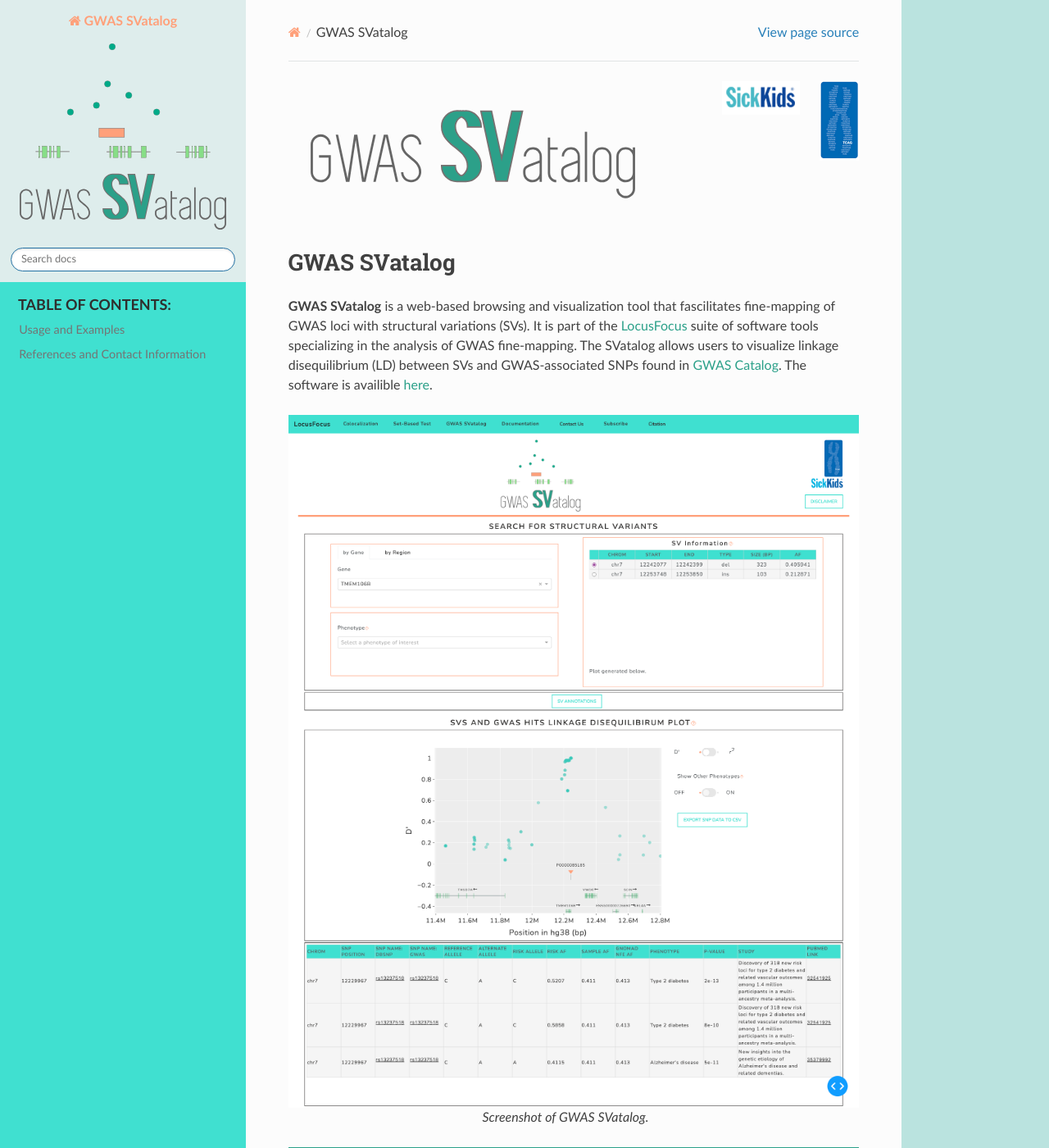
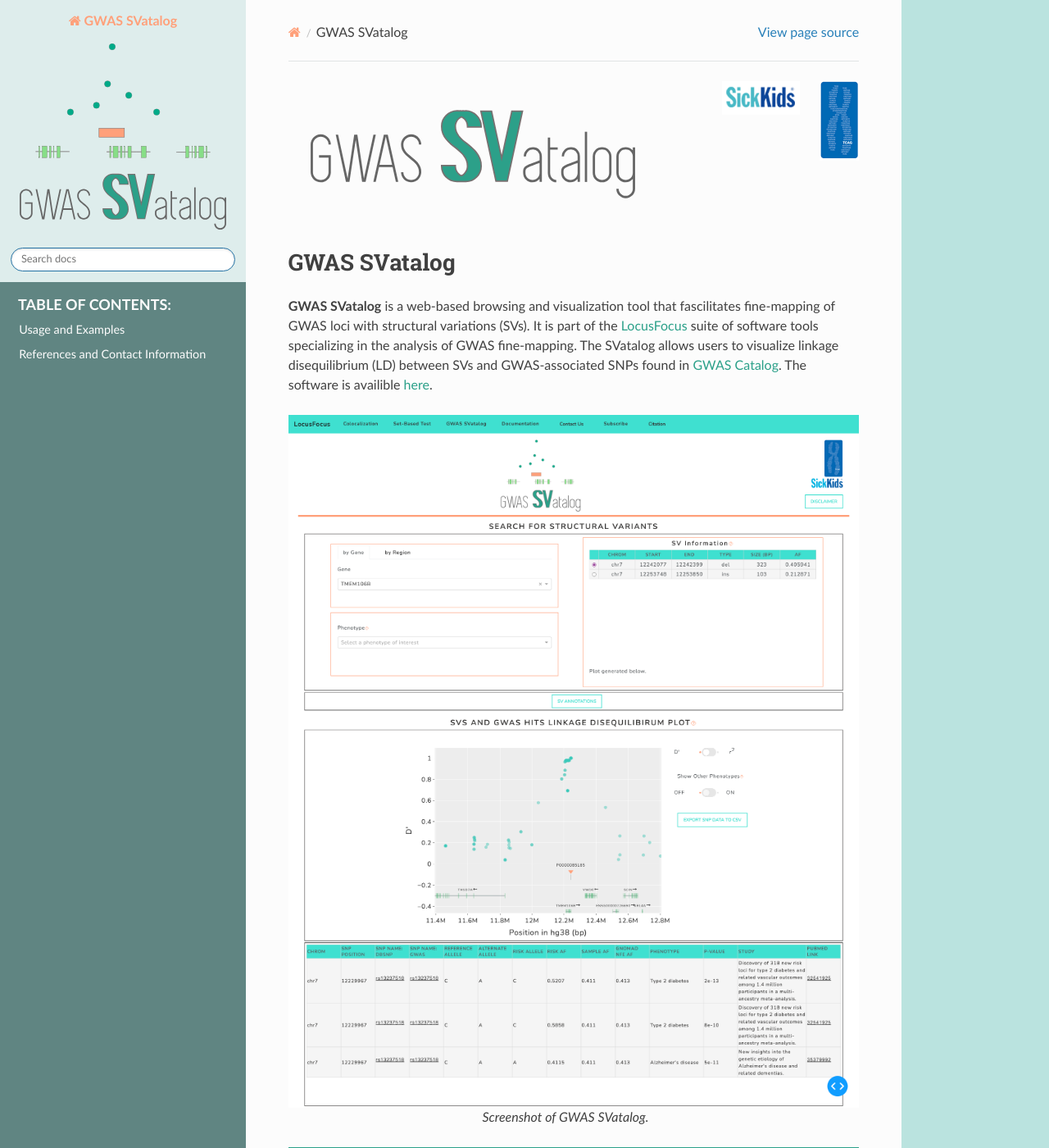
Before and after one commit to shalvichirmade/gwas-svatalog-docs, a Sphinx documentation site: the page built from source/index.rst, in a window 1280 px wide and 1400 px high. Shown: the whole window at 82% size. Built offline with Sphinx 7.4.7 and the Read the Docs theme 2.0.0, drawn with Linux system fonts in a browser that asks for light colours.

Commit message:
editing colors

```diff
--- a/source/_static/svatalog.css
+++ b/source/_static/svatalog.css
@@ -1,6 +1,7 @@
 :root {
     --highlight: lightsalmon;
     --dark-teal: #2ba089;
+    --grey-dark-teal: #608582;
     --light-blue: #e9f2f8;
     --light-turquoise: #bae3df;
     --lighter-turquoise: #deedec;
@@ -24,17 +25,17 @@
 
 /* Override link color */
 .wy-menu .caption-text {
-    color: var(--font-color) !important;
+    color: var(--white-like) !important;
     font-weight: bold;
     font-size: large;
 }
 
 .wy-menu-vertical a {
-    color: #747474
+    color: var(--white-like)
 }
 
 .reference-internal {
-    color: #747474
+    color: var(--white-like)
 }
 
 .toctree-l1:hover{
@@ -42,7 +43,7 @@
 }
 
 .wy-nav-side{
-    background: var(--turquoise) !important;
+    background: var(--grey-dark-teal) !important;
 }
 .wy-nav-content-wrap{
     background: var(--light-turquoise) !important;
```
